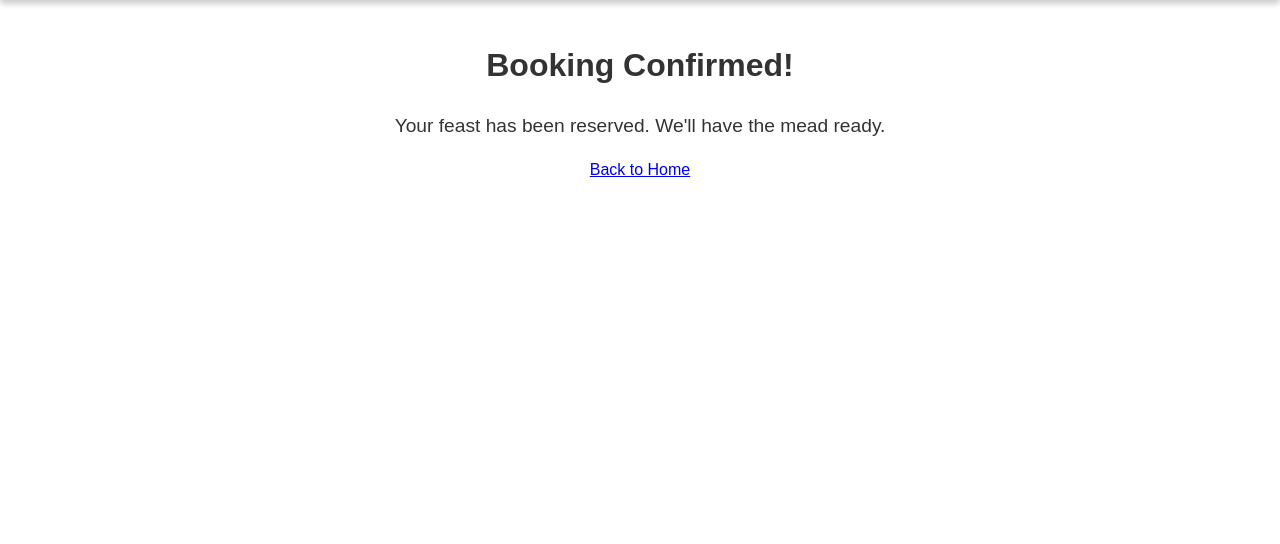
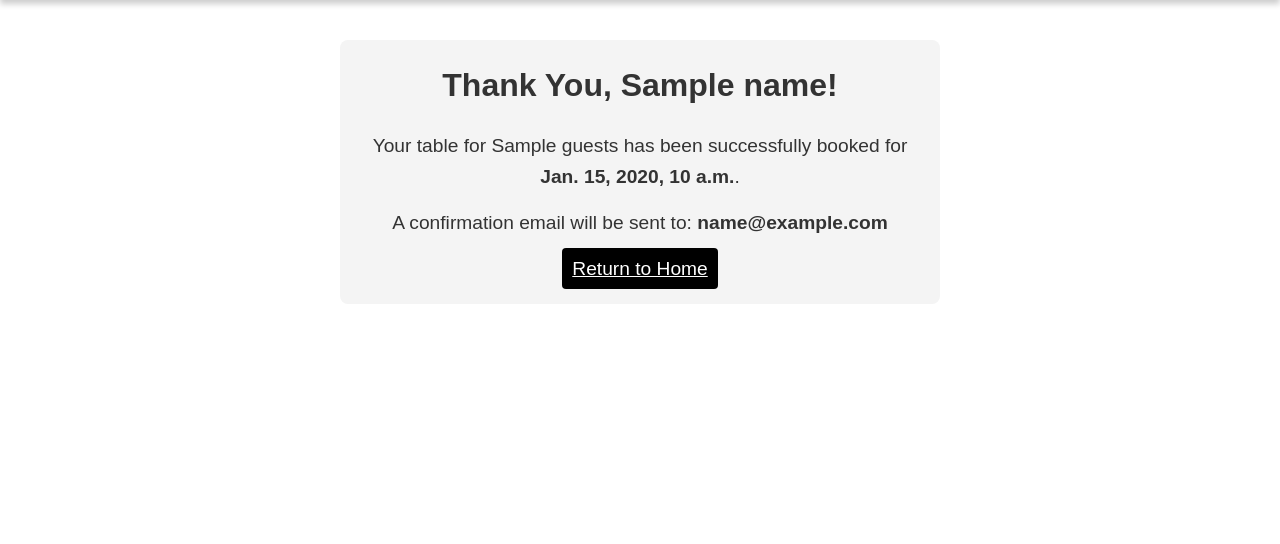
Before and after one commit to AndyLang81/the_fat_duck, a Django app: template booking/templates/booking_success.html in a window 1280 px wide. Shown: the part 91-635 px from the top of the page. Run offline with Django 5.2, Linux system fonts and the light colour scheme; the template is opened without the code that fills it: most values are stand-ins (such as "Sample title", 1, 10 or a date in 2020); some web fonts are replaced.

Commit message:
Add personalized booking confirmation message after form submission

```diff
--- a/booking/templates/booking_success.html
+++ b/booking/templates/booking_success.html
@@ -1,9 +1,11 @@
 {% extends "base.html" %}
 
 {% block content %}
-    <div class="text-center">
-        <h2>Booking Confirmed!</h2>
-        <p>Your feast has been reserved. We'll have the mead ready.</p>
-        <a href="/" class="btn btn-secondary mt-4">Back to Home</a>
-    </div>
+    <div class="booking-form">
+    <h2>Thank You, {{ name }}!</h2>
+    <p>Your table for {{ guests }} has been successfully booked for <strong>{{ date }}</strong>.</p>
+    <p>A confirmation email will be sent to: <strong>{{ email }}</strong></p>
+
+    <a href="/" class="submit-button" style="margin-top: 20px;">Return to Home</a>
+</div>
 {% endblock %}
```
Also changed, not shown: booking/views.py (+6 -1 lines), db.sqlite3.
